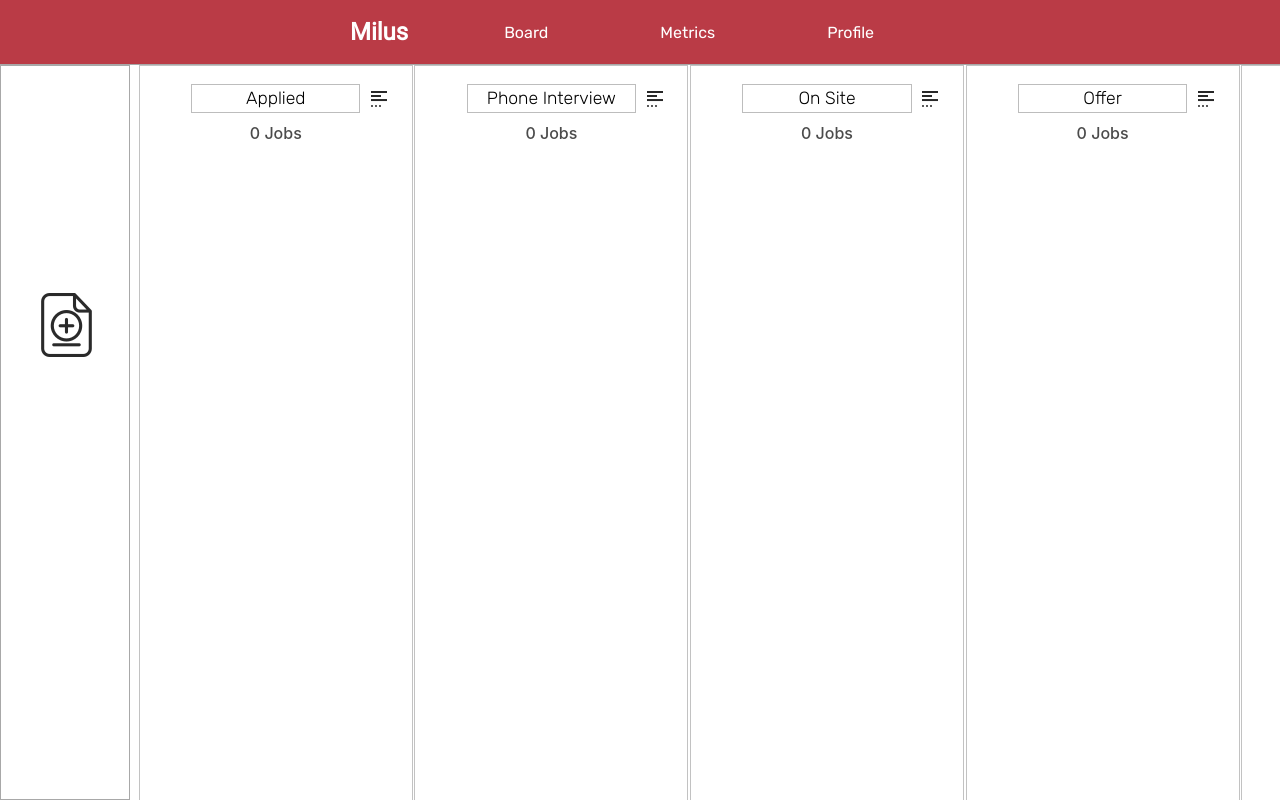
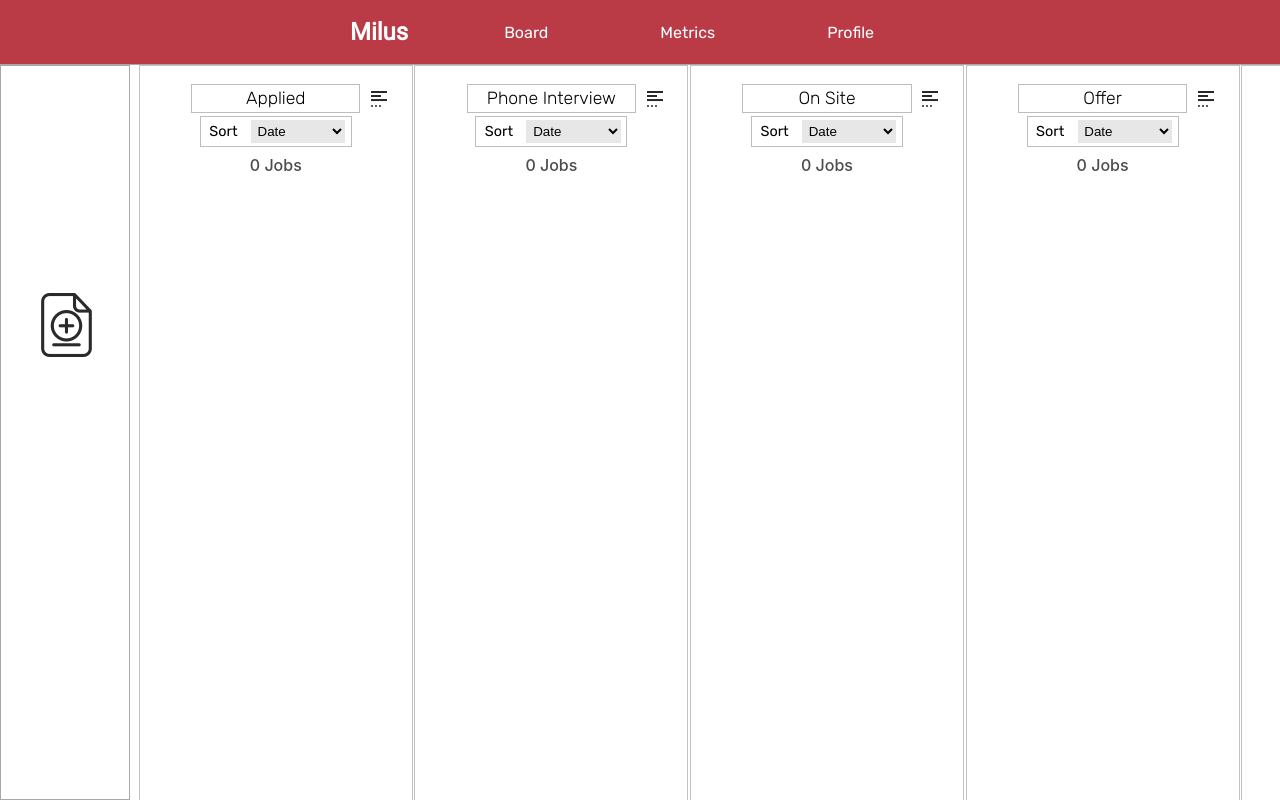
Before and after one commit to liamortiz/milus, a React (Create React App) app: page / in a window 1280 px wide. Built offline with nearby package versions, Linux system fonts and the light colour scheme.

Commit message:
Working on sorting

```diff
--- a/package.json
+++ b/package.json
@@ -3,7 +3,6 @@
   "version": "0.1.0",
   "private": true,
   "dependencies": {
-    "@shopify/draggable": "^1.0.0-beta.8",
     "@testing-library/jest-dom": "^4.2.4",
     "@testing-library/react": "^9.3.2",
     "@testing-library/user-event": "^7.1.2",
--- a/src/components/Board/BoardContainer.jsx
+++ b/src/components/Board/BoardContainer.jsx
@@ -27,7 +27,6 @@ const BoardContainer = () => {
     window.onresize = adjustContainerHeight;
 
     const removeJobCard = (id) => {
-        // Create a div asking the user if they're sure about deleting the card
         const index = jobCards.findIndex(card => card.id === id);
         const newState = jobCards.slice(0, index).concat(jobCards.slice(index+1));
         setJobCards(newState);
--- a/src/components/Board/Card.jsx
+++ b/src/components/Board/Card.jsx
@@ -60,14 +60,44 @@ const Card = ({ name, jobs, removeJobCard, id }) => {
         }
     }
 
+    const sortJobs = (e) => {
+        switch(e.target.value) {
+            case 'date':
+                break;
+            case 'high-salary':
+                break;
+            case 'low-salary':
+                break;
+            case 'a-z':
+                setJobPosts([...jobPosts].sort((a, b) => (a.company > b.company) ? 1 : -1));
+                break;
+            case 'z-a':
+                setJobPosts([...jobPosts].sort((a, b) => (a.company < b.company) ? 1 : -1));
+                break;
+            default:
+                break;
+        }
+    }
+
     return (
         <>
         <div ref={cardContainer} className="card" onMouseLeave={() => setShowingOptions(false)}>
             <div className="card-heading">
                 <input type="text" value={cardName} className="card-name" onChange={(e) => setCardName(e.target.value)}/>
 
+                <div className="sorting">
+                    <p>Sort</p>
+                    <select onChange={sortJobs}>
+                        <option value="date">Date</option>
+                        <option value="a-z">A-Z</option>
+                        <option value="z-a">Z-A</option>
+                        <option value="high-salary">High Salary</option>
+                        <option value="low-salary">Low Salary</option>
+                    </select>
+                </div>
+
                 <button onClick={() => setShowingOptions(!showingOptions)} className="icon more-icon"></button>
-                <p>{jobPosts.length} Jobs</p>
+                <p className="jobs-counter">{jobPosts.length} Jobs</p>
 
                 <div className={`options ${showingOptions ? '' : 'hidden'}`}>
                     <button onClick={() => setShowForm(true)} className="add-job-btn">New Job <i className="icon add-job-icon"></i></button>
@@ -81,6 +111,7 @@ const Card = ({ name, jobs, removeJobCard, id }) => {
                 {jobPosts.map((job, index) =>
                 <div className="job-post" key={index}>
                     <h3>{emoji.emojify(job.title, () => emoji.emojify(":coffee:"))}</h3>
+                    <small>Applied: {job.date}</small>
                     <p>@{job.company}</p>
 
                     <button onClick={() => removeJobPost(job.id)} className="icon trash-icon"></button>
--- a/src/components/Board/Form.jsx
+++ b/src/components/Board/Form.jsx
@@ -25,9 +25,9 @@ const Form = (props) => {
         e.preventDefault();
         if (company && title) {
             if (props.addJobPost) {
-                props.addJobPost({company, title: `${title} ${emoji.random().emoji}`, id: uuidv4(), description, salary});
+                props.addJobPost({company, title: `${title} ${emoji.random().emoji}`, id: uuidv4(), description, salary, date: new Date().toLocaleDateString()});
             } else {
-                props.handleEditSubmit({company, title: emoji.emojify(title), description, salary});
+                props.handleEditSubmit({company, title: emoji.emojify(title), description, salary, date: new Date().toLocaleDateString()});
             }
 
         }
--- a/src/styles/board.scss
+++ b/src/styles/board.scss
@@ -92,8 +92,7 @@
         font-family: 'Rubik';
         text-align: center;
         font-size: 110%;
-        margin: 1em 0;
-        margin-bottom: 1.5em;
+        margin-top: 1em;
         max-width: 160px;
         border: 1px solid rgb(189, 189, 189);
         padding: .2em;
@@ -103,10 +102,33 @@
             outline: none;
         }
     }
-    p {
+    .jobs-counter {
         margin-top: -1em;
         color: rgb(75, 75, 75);
         font-weight: 500;
+    }
+    .sorting  {
+        border: 1px solid rgb(189, 189, 189);
+        width: 150px;
+        margin: .2em auto;
+        margin-bottom: 1.5em;
+        padding: .2em 0;
+        select {
+            margin-left: 1em;
+            border: none;
+            background: rgb(231, 231, 231);
+            padding: .2em;
+            &:focus {
+                outline: none;
+            }
+        }
+        p {
+            margin: 0;
+            text-indent: .2em;
+            display: inline-block;
+            font-family: 'Rubik';
+            font-size: 90%;
+        }
     }
 }
 
@@ -145,8 +167,10 @@
 .job-post {
     min-width: 200px;
     width: 95%;
-    height: 6rem;
+    box-sizing: border-box;
+    min-height: 6rem;
     margin: .2em auto;
+    padding: .7em;
     background: #2ac4a2;
     text-align: left;
     position: relative;
@@ -156,18 +180,17 @@
         cursor: grab;
     }
     h3 {
+        margin: 0;
         color:white;
-        padding: .1em 1em;
         font-size: 100%;
         font-family: 'Roboto';
     }
     p {
         color: white;
         font-weight: bold;
-        padding-left: 1em;
         font-family: 'Roboto';
         font-size: 90%;
-        margin-top: -1em;
+        margin-bottom: 0;
     }
     button {
         width: 1.2em;
@@ -189,6 +212,11 @@
         background-image: url('../assets/icons/edit.png');
         left: 82%;
         top: 72%;
+    }
+    small {
+        font-family: 'Roboto';
+        color: white;
+        font-weight: bold;
     }
 }
 
```
Also changed, not shown: src/assets/icons/down-arrow.png (added), 1 other file (tests, documents, lock files or other folders).
